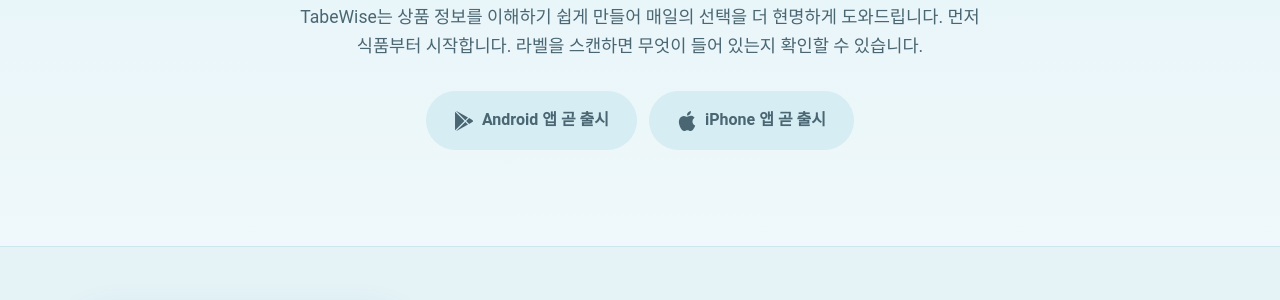
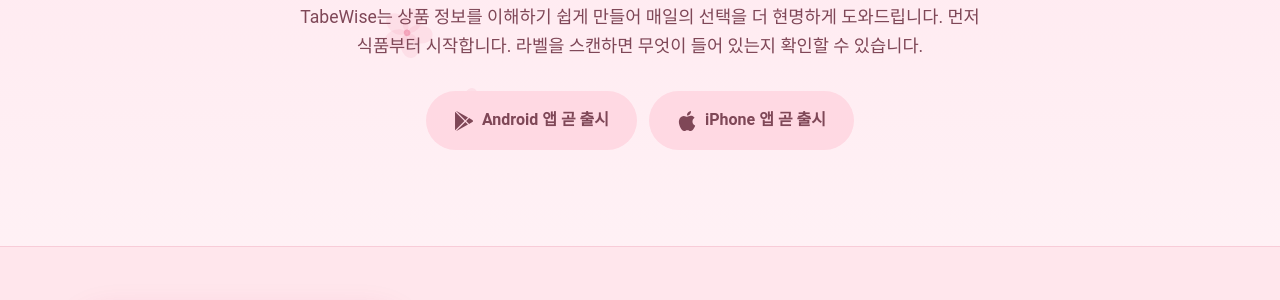
Before and after one commit to tabewisekr/tabewisekr.github.io, a plain HTML site: page index.html in a window 1280 px wide. Shown: the part 471-771 px from the top of the page. Drawn offline with Linux system fonts and the light colour scheme.

Commit message:
Make Sakura (pink) the default theme
Co-Authored-By: Claude Sonnet 5.5 <noreply@anthropic.com>

```diff
--- a/index.html
+++ b/index.html
@@ -1,12 +1,12 @@
 <!DOCTYPE html>
-<html lang="ko" data-theme="sky">
+<html lang="ko">
 <head>
 <meta charset="utf-8">
 <meta name="color-scheme" content="light">
 <meta name="viewport" content="width=device-width, initial-scale=1">
 <title>TabeWise (타베와이즈) | 현명하게 먹고, 더 잘 알기.</title>
 <meta name="description" content="TabeWise(타베와이즈)는 상품 정보를 이해하기 쉽게 만들어 매일의 선택을 더 현명하게 돕는 일본 중심 라이프스타일 정보 서비스입니다. 식품 스캔부터 시작합니다.">
-<meta name="theme-color" content="#ddf0f6">
+<meta name="theme-color" content="#ffe1ea">
 <link rel="icon" type="image/svg+xml" href="images/favicon.svg">
 <link rel="icon" type="image/png" sizes="32x32" href="images/favicon-32.png">
 <!-- CANONICAL URL (prepared, intentionally not active): add this line only after the final deployment URL is confirmed,
@@ -98,6 +98,6 @@
   </div>
 </footer>
 
-<script src="js/main.js?v=13"></script>
+<script src="js/main.js?v=14"></script>
 </body>
 </html>
--- a/js/main.js
+++ b/js/main.js
@@ -1,4 +1,4 @@
-/* TabeWise site script: language switch (Korean default, English alternate; Sky default theme), mobile menu, contact link. */
+/* TabeWise site script: language switch (Korean default, English alternate; Sakura (pink) default theme), mobile menu, contact link. */
 (function () {
   'use strict';
 
@@ -102,8 +102,8 @@
     settings: { en: 'Settings screen', ko: '설정 화면' }
   };
   var THEME_KEY = 'tabewise-theme';
-  var theme = 'sky'; /* default theme: Sky (second theme) */
-  /* Sky is fixed for this site: no theme picker, and any theme saved by another TabeWise page is ignored. */
+  var theme = 'sakura'; /* default theme: Sakura (first theme, pink) */
+  /* Sakura (pink) is fixed for this site: no theme picker, and any theme saved by another TabeWise page is ignored. */
 
   function refreshShots() {
     if (!SHOTS || !THEMES) return; /* not initialised yet on first setLang */
@@ -131,7 +131,7 @@
   }
 
   function applyTheme(name, save) {
-    if (!THEMES[name]) name = 'sky';
+    if (!THEMES[name]) name = 'sakura';
     theme = name;
     if (name === 'sakura') root.removeAttribute('data-theme'); else root.setAttribute('data-theme', name);
     meta('meta[name="theme-color"]', 'content', THEMES[name].color);
```
